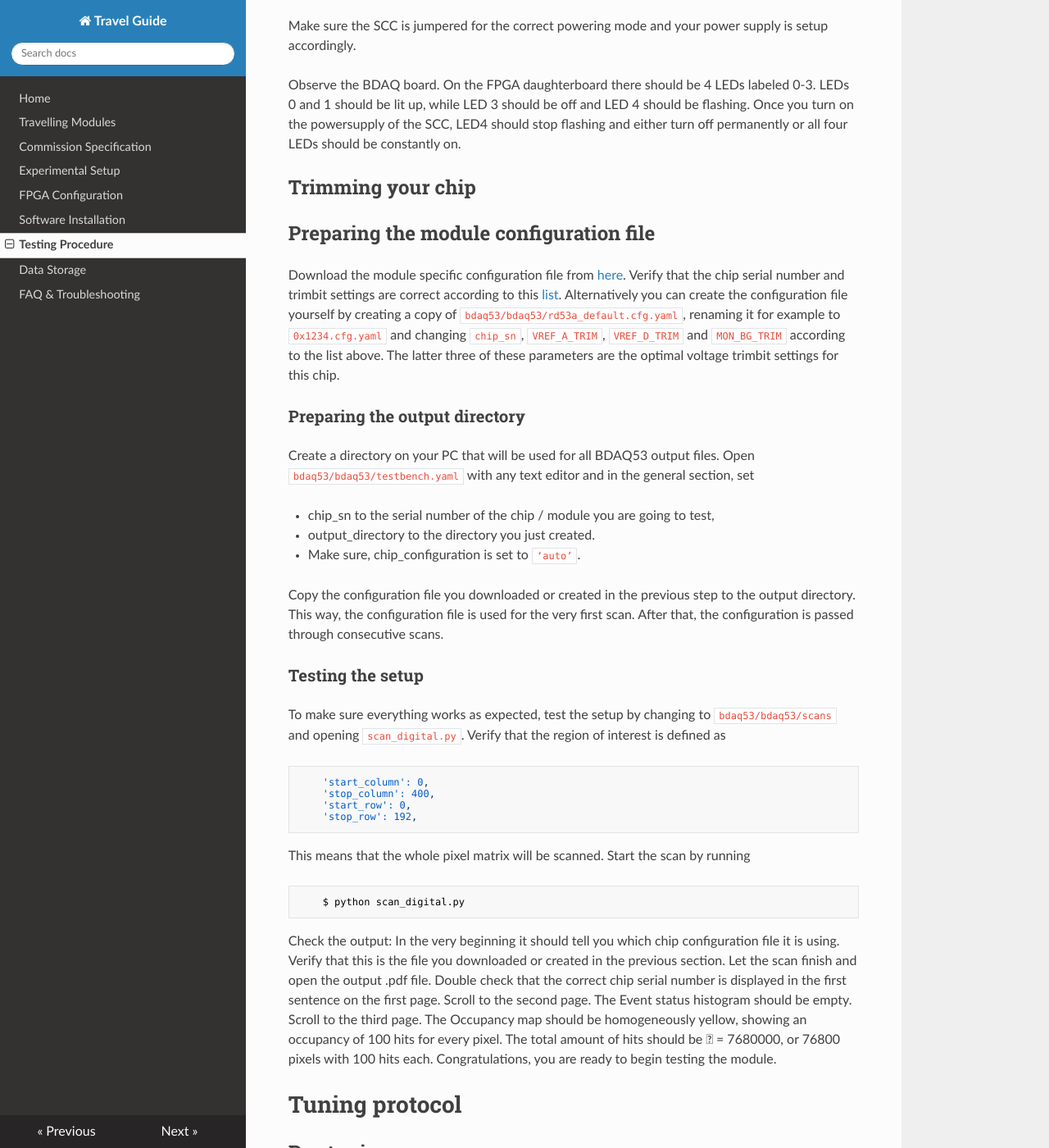
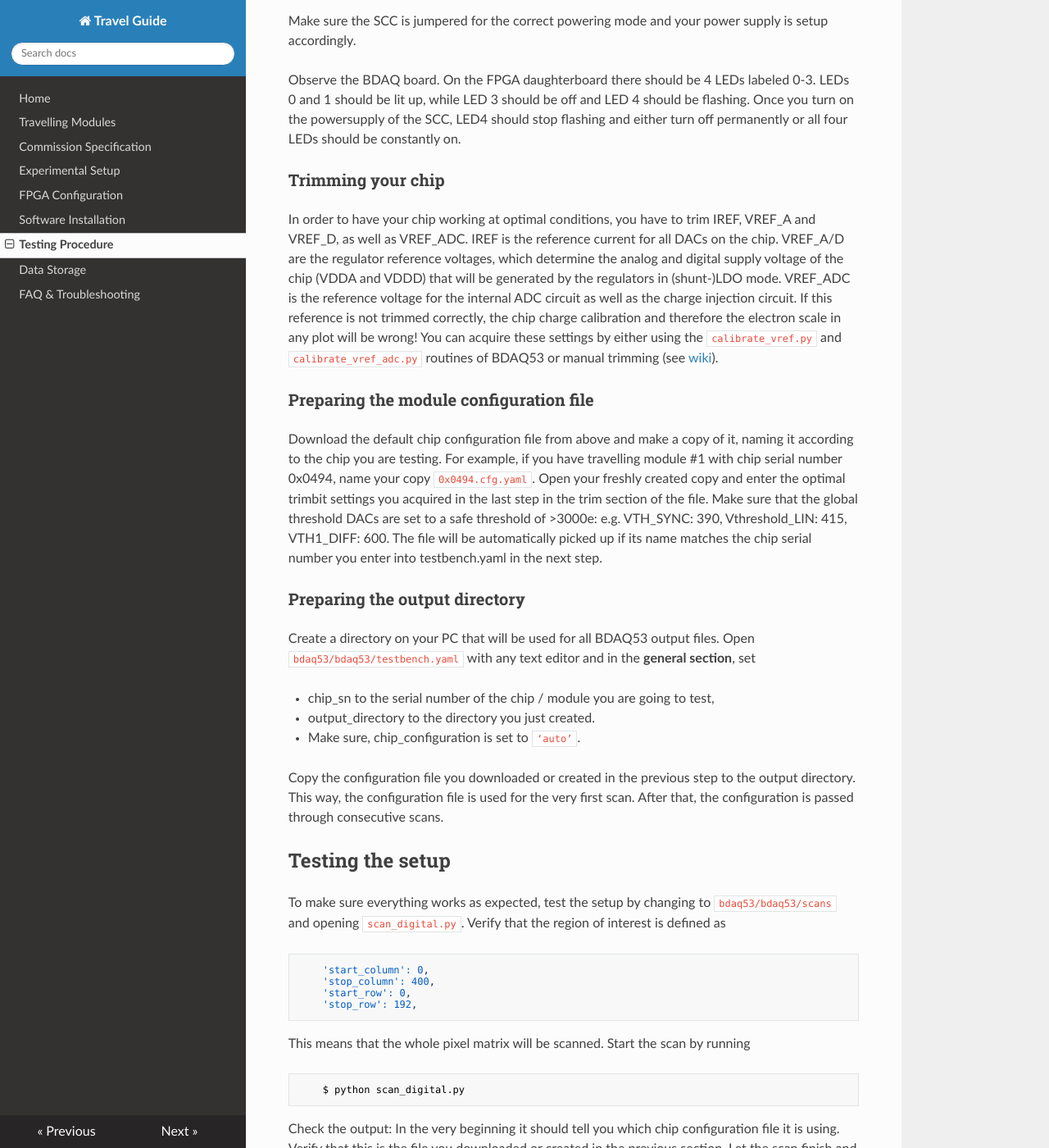
Before and after one commit to lime86/TravellingModule, an MkDocs documentation site: the page built from docs/procedure.md, in a window 1280 px wide and 1400 px high, scrolled down 1871 px. Shown: the whole window at 82% size. Built offline with MkDocs 1.6.1, drawn with Linux system fonts in a browser that asks for light colours; nearby versions of some CDN libraries; old or Windows-style settings are respelled for this version of MkDocs; some of the changed text lies outside the part shown.

Commit message:
update bdaq procedure according do Michaels manual

````diff
--- a/docs/procedure.md
+++ b/docs/procedure.md
@@ -41,7 +41,7 @@ Testing with YARR
 
 Use the [scanConsole](https://yarr.readthedocs.io/en/latest/scanconsole) for all tunings and scans following [this tuning routine](https://yarr.readthedocs.io/en/latest/rd53a#tuning-routine).
 Run each scan and tuning **by hand**, observe the output in the terminal and look at the plots after scanConsole is finished. Look into the chip configuration and make sure the threshold DAC for each frontend makes sense.
-Please use the [ROOT scripts](https://yarr.readthedocs.io/en/latest/rootscripts) produce fitted plots which show separate the data for each FE in pdf format and for all pixels in differential frontend.
+Please use the [ROOT scripts](https://yarr.readthedocs.io/en/latest/rootscripts) (Threshold and NoiseMap) to produce fitted plots which show separate the data for each FE in pdf format and for all pixels in differential frontend.
 
 
 
@@ -71,11 +71,11 @@ for each FE step.
 Pixel threshold tuning uses ``meta_tune_local_threshold.py``.
 
 
-Additional instructions (to be cleaned up):
+Detailed instructions:
 -------------------------------------------
 
-Preparing the module
---------------------
+### Preparing the module
+
 Connect the DP1 connector on the single chip card (SCC) to the “DP_ML 1”
 connector on the BDAQ board using a standard DisplayPort (DP) cable.
 
@@ -84,20 +84,20 @@ is setup accordingly.
 
 Observe the BDAQ board. On the FPGA daughterboard there should be 4 LEDs labeled 0-3. LEDs 0 and 1 should be lit up, while LED 3 should be off and LED 4 should be flashing. Once you turn on the powersupply of the SCC, LED4 should stop flashing and either turn off permanently or all four LEDs should be constantly on.
 
-Trimming your chip
-------------------
+### Trimming your chip
+
+In order to have your chip working at optimal conditions, you have to trim IREF, VREF_A and VREF_D, as well as VREF_ADC. IREF is the reference current for all DACs on the chip. VREF_A/D are the regulator reference voltages, which determine the analog and digital supply voltage of the chip (VDDA and VDDD) that will be generated by the regulators in (shunt-)LDO mode. VREF_ADC is the reference voltage for the internal ADC circuit as well as the charge injection circuit. If this reference is not trimmed correctly, the chip charge calibration and therefore the electron scale in any plot will be wrong! You can acquire these settings by either using the ``calibrate_vref.py`` and ``calibrate_vref_adc.py`` routines of BDAQ53 or manual trimming (see [wiki]( https://gitlab.cern.ch/silab/bdaq53/wikis/User-guide/Trimming-VREF)).
 
 
+### Preparing the module configuration file
 
-Preparing the module configuration file
-----------------------------------------
+Download the default chip configuration file from above and make a copy of it, naming it according to the chip you are testing. For example, if you have travelling module #1 with chip serial number 0x0494, name your copy ``0x0494.cfg.yaml``. Open your freshly created copy and enter the optimal trimbit settings you acquired in the last step in the trim section of the file.
+Make sure that the global threshold DACs are set to a safe threshold of >3000e: e.g. VTH_SYNC: 390, Vthreshold_LIN: 415, VTH1_DIFF: 600.
+The file will be automatically picked up if its name matches the chip serial number you enter into testbench.yaml in the next step.
 
-Download the module specific configuration file from [here](TODO). Verify that the chip serial number and trimbit settings are correct according to this [list](TODO).
-Alternatively you can create the configuration file yourself by creating a copy of ``bdaq53/bdaq53/rd53a_default.cfg.yaml``, renaming it for example to ``0x1234.cfg.yaml``
-and changing ``chip_sn``, ``VREF_A_TRIM``, ``VREF_D_TRIM`` and ``MON_BG_TRIM`` according to the list above. The latter three of these parameters are the optimal voltage trimbit settings for this chip.
 
 ### Preparing the output directory
-Create a directory on your PC that will be used for all BDAQ53 output files. Open ``bdaq53/bdaq53/testbench.yaml`` with any text editor and in the general section, set
+Create a directory on your PC that will be used for all BDAQ53 output files. Open ``bdaq53/bdaq53/testbench.yaml`` with any text editor and in the **general section**, set
 
 - chip_sn to the serial number of the chip / module you are going to test,
 - output_directory to the directory you just created.
@@ -105,7 +105,7 @@ Create a directory on your PC that will be used for all BDAQ53 output files. Ope
 
 Copy the configuration file you downloaded or created in the previous step to the output directory. This way, the configuration file is used for the very first scan. After that, the configuration is passed through consecutive scans.
 
-### Testing the setup
+## Testing the setup
 To make sure everything works as expected, test the setup by changing to ``bdaq53/bdaq53/scans`` and opening ``scan_digital.py``. Verify that the region of interest is defined as
 ```yaml
 	'start_column': 0,
@@ -153,4 +153,4 @@ accordingly in the code):
 
 Post processing
 ---------------
-For YARR, plot threshold and noise distributions with root scripts.
+For YARR, plot threshold and noise distributions with ROOT scripts.
````
Also changed, not shown: other parts of docs/procedure.md (+1 -1 lines), docs/expsetup.md (+8 -3 lines).
